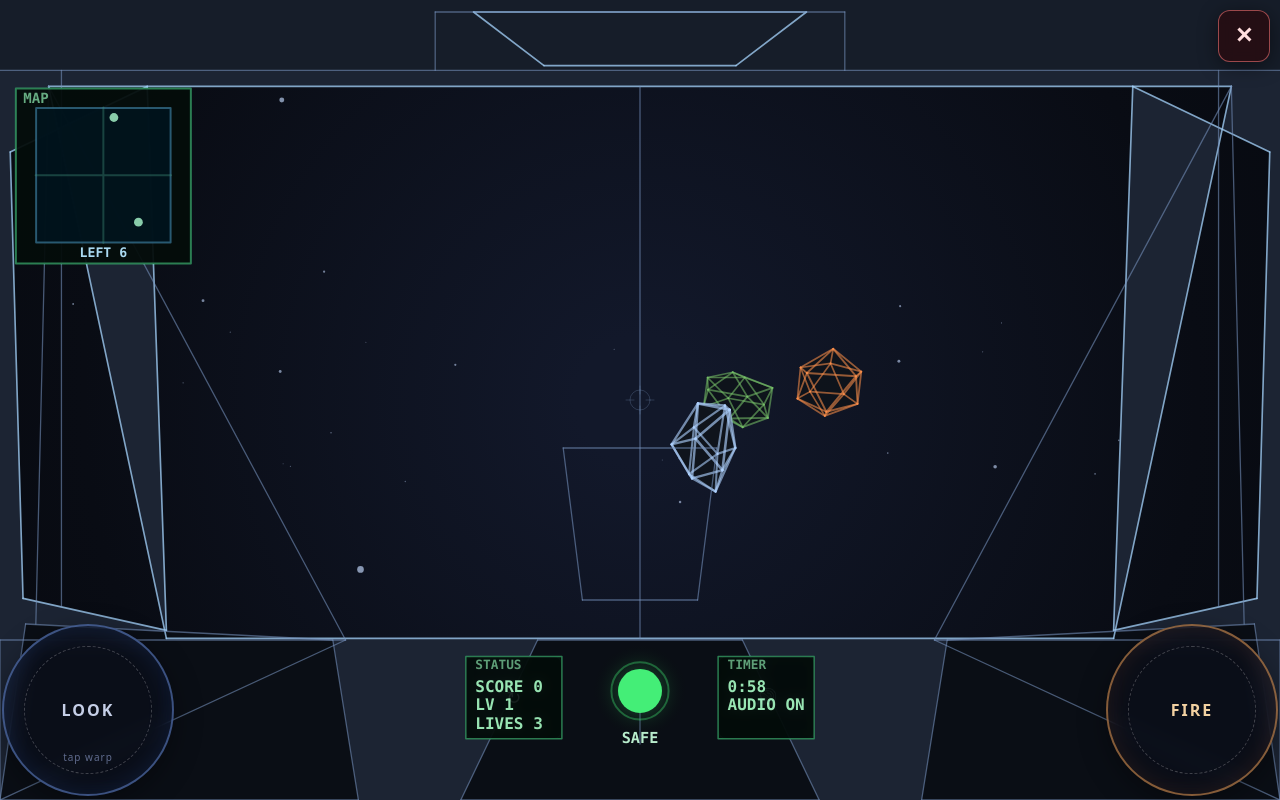
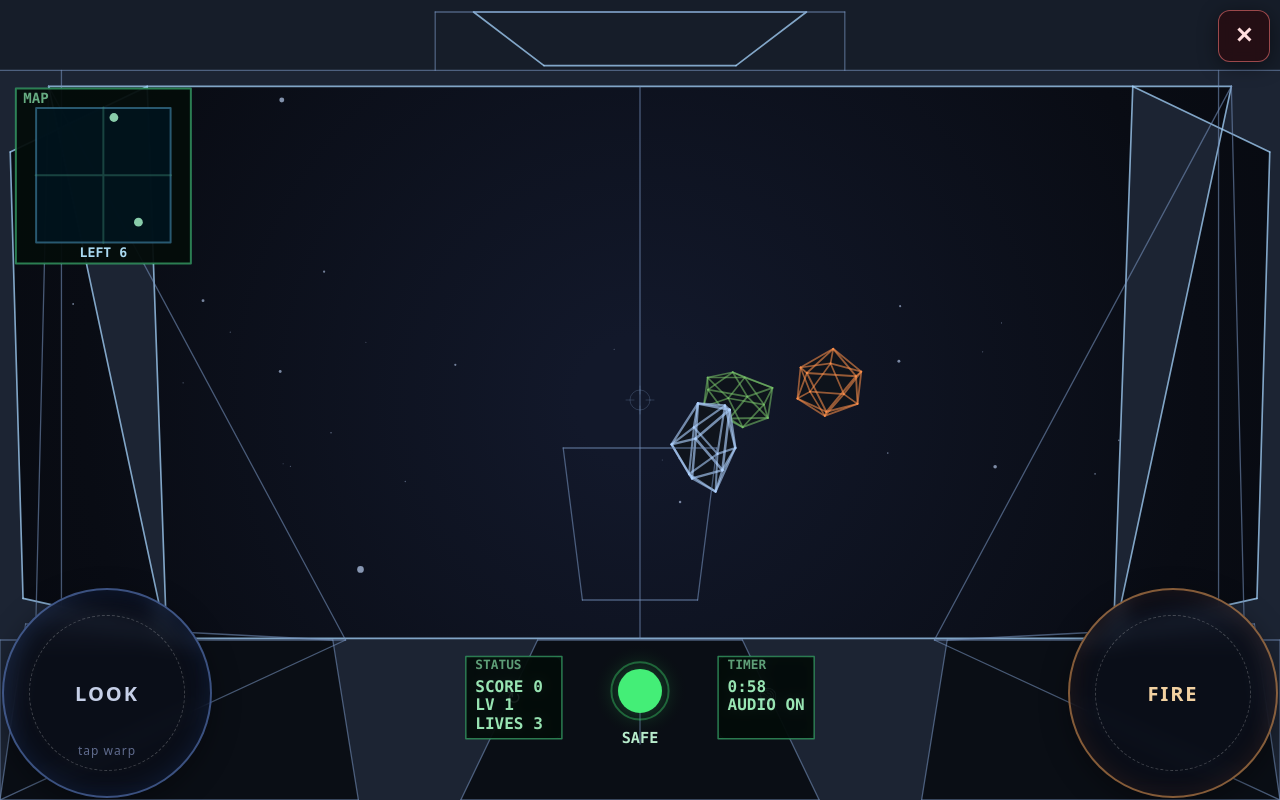
Before and after one commit to kagemushyabot/WebGame, a plain HTML site: page index.html in a window 1280 px wide. Both pictures are taken after a click on the button "START". Drawn offline with Linux system fonts and the light colour scheme.

Commit message:
Enlarge LOOK and FIRE touch pads further.

```diff
--- a/css/game.css
+++ b/css/game.css
@@ -119,9 +119,9 @@ button.start:active { transform: scale(0.95); background: #2a5fcc; }
 .touch-pad--look { left: max(8px, env(safe-area-inset-left, 0px), 2vw); }
 .touch-pad--fire { right: max(8px, env(safe-area-inset-right, 0px), 2vw); border-color: rgba(255, 170, 90, 0.5); box-shadow: inset 0 0 24px rgba(255, 120, 40, 0.1), 0 8px 28px rgba(0, 0, 0, 0.35); }
 html.cockpit-ui .touch-pad {
-  bottom: max(4px, env(safe-area-inset-bottom, 0px));
-  width: clamp(112px, 30vmin, 172px);
-  height: clamp(112px, 30vmin, 172px);
+  bottom: max(2px, env(safe-area-inset-bottom, 0px));
+  width: clamp(128px, 38vmin, 210px);
+  height: clamp(128px, 38vmin, 210px);
   z-index: 48;
 }
 html.cockpit-ui .touch-pad--look {
@@ -131,7 +131,10 @@ html.cockpit-ui .touch-pad--fire {
   right: max(2px, env(safe-area-inset-right, 0px));
 }
 html.cockpit-ui .touch-pad__label {
-  font-size: clamp(12px, 3.2vmin, 16px);
+  font-size: clamp(13px, 4vmin, 20px);
+}
+html.cockpit-ui .touch-pad__hint {
+  font-size: clamp(9px, 2.5vmin, 12px);
 }
 .touch-pad__ring {
   position: absolute;
```
